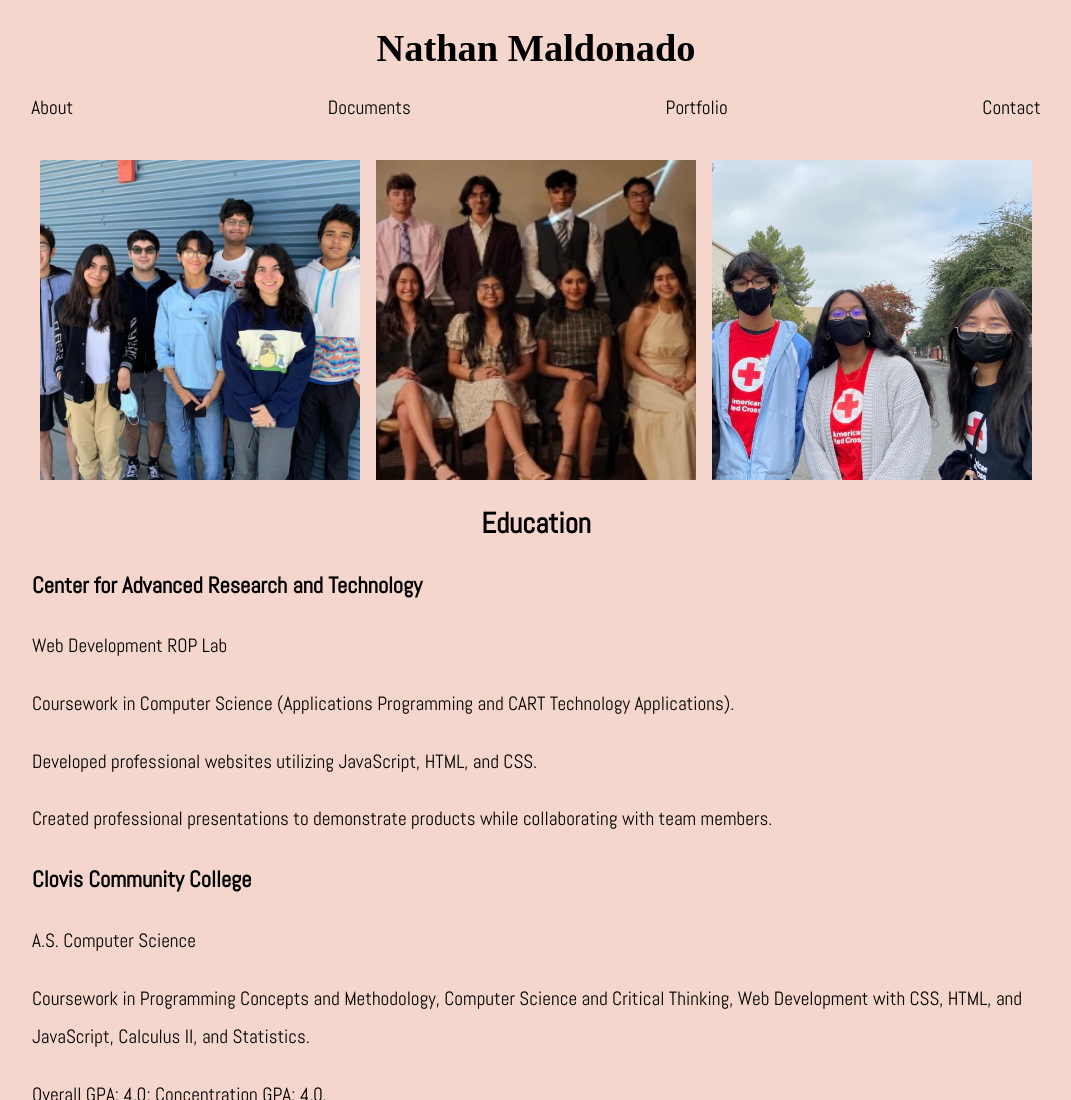
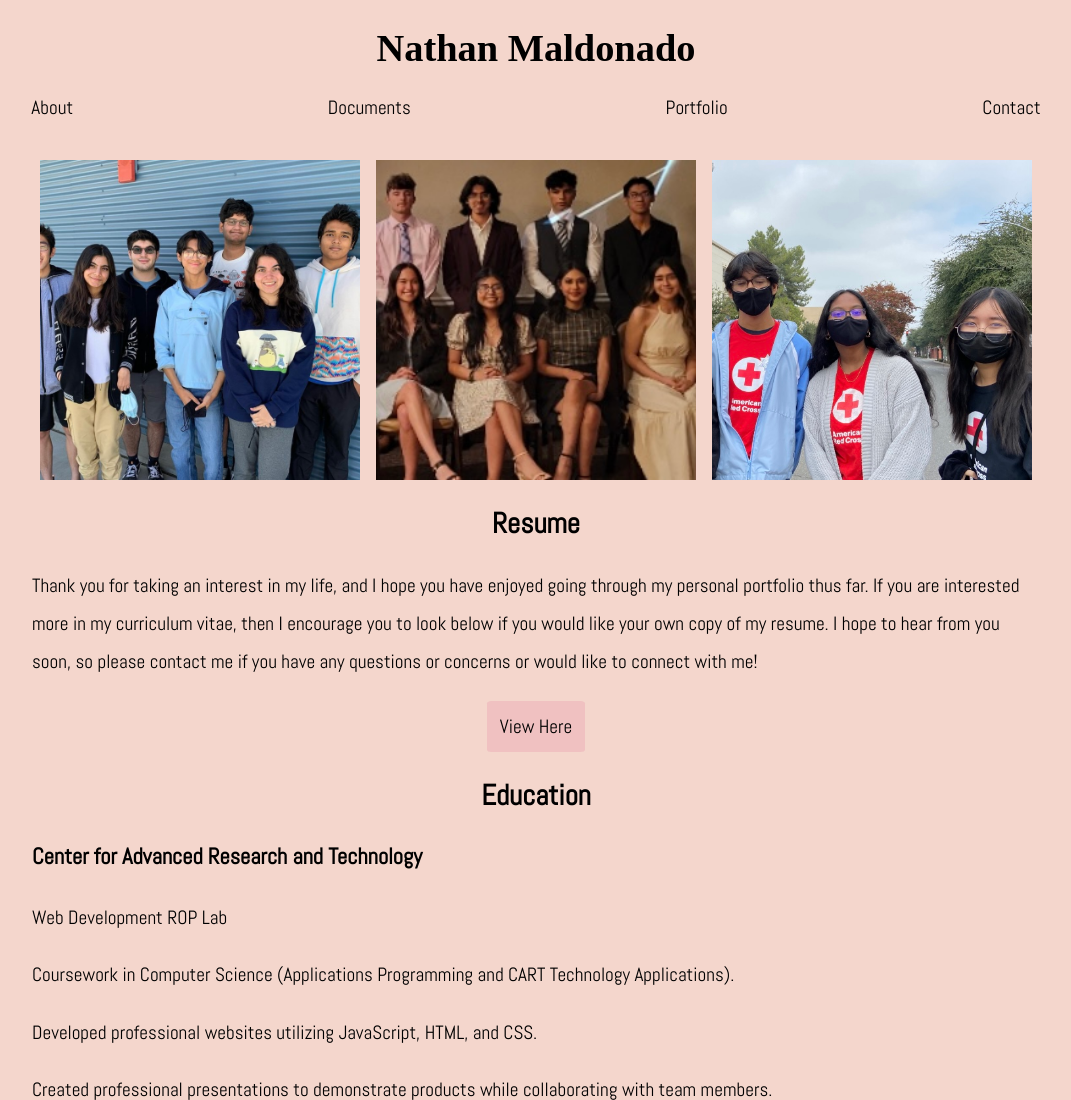
Before and after one commit to maldonadonathan/Personal-Portfolio, a plain HTML site: page Documents/resume.html in a window 1280 px wide. Shown: the top 1100 px of the page, without its empty margins (104-1175 px from the left). Drawn offline with Linux system fonts and the light colour scheme; a web font is replaced by a local one.

Commit message:
Media Qs

```diff
--- a/Documents/resume.html
+++ b/Documents/resume.html
@@ -62,6 +62,17 @@
                 <img src="../images/redCross.jpg" style="width: 100%; object-fit: contain">
             </div>
         </section>
+
+        <section class="content">
+            <h2>Resume</h2>
+            <p>Thank you for taking an interest in my life, and I hope you have enjoyed going through my personal portfolio thus far. If you are interested more in my curriculum vitae, then I encourage you to look below if you would like your own copy of my resume. I hope to hear from you soon, so please contact me if you have any questions or concerns or would like to connect with me!</p>
+            <div class="portWork">
+                <button>
+                    <a href="../works/Personal Portfolio Resume.pdf" target = "_blank">View Here</a>
+                </button>
+            </div>
+        </section>
+
         <section class="content">
             <h2>Education</h2>
             <article>
@@ -84,8 +95,6 @@
                 <p>AP Scholar with Distinction, Academic Scholar of Distinction, and Lifetime Perfect Attendance.</p>
             </article>
         </section>
-
-
 
         <section class="content">
             <h2>Work Experience</h2>
```
Also changed, not shown: About/about.html (+1 -1 lines), Documents/documents.html (+1 -1 lines), 1 other file.
